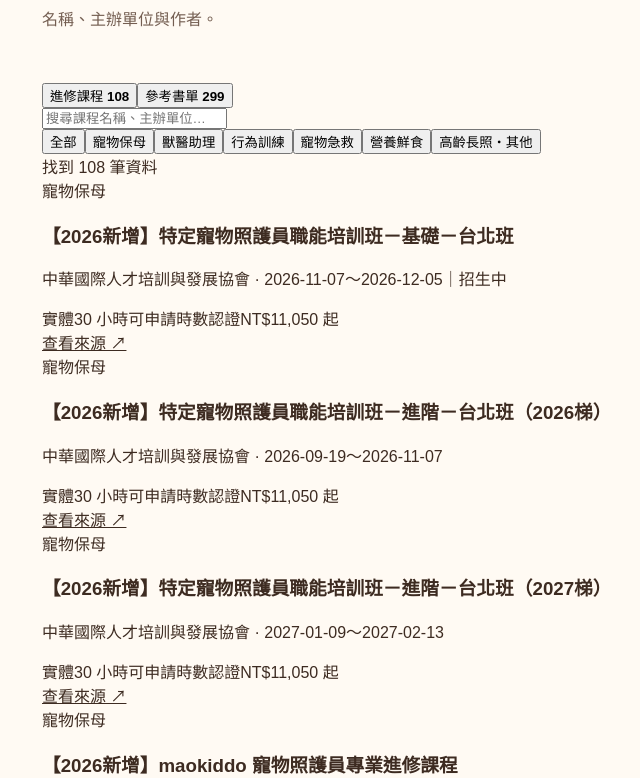
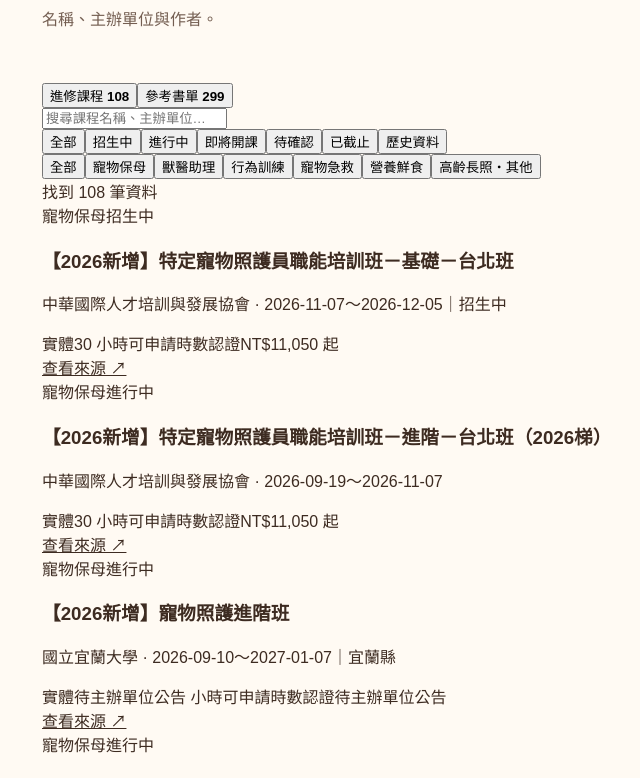
Before and after one commit to furkid-me/furkid-website, a Next.js app: page /learn in a window 1280 px wide. Shown: the part 1825-2603 px from the top of the page, without its empty margins (36-676 px from the left). Built offline with nearby package versions, Linux system fonts and the light colour scheme.

Commit message:
Learn QA: add course status, sorting and accessible filters

```diff
--- a/app/learn/ResourceLibrary.js
+++ b/app/learn/ResourceLibrary.js
@@ -1,16 +1,28 @@
 "use client";
 import {useMemo,useState} from "react";
 
+const TODAY="2026-10-01";
+const statusRank={"招生中":0,"進行中":1,"即將開課":2,"待確認":3,"已截止":4,"歷史資料":5};
+function courseStatus(x){
+ const text=`${x.title||""} ${x.note||""}`;
+ if(text.includes("招生中")) return "招生中";
+ const dates=[...text.matchAll(/20\d{2}-\d{2}-\d{2}/g)].map(m=>m[0]);
+ if(dates.length){const start=dates[0],end=dates[dates.length-1];if(end<TODAY)return "已截止";if(start>TODAY)return "即將開課";return "進行中";}
+ if(/202[0-5]/.test(x.title||"")) return "歷史資料";
+ return "待確認";
+}
+
 export default function ResourceLibrary({courses=[],books=[],categories=[]}){
- const [tab,setTab]=useState("courses"),[q,setQ]=useState(""),[cat,setCat]=useState("全部");
- const rows=tab==="courses"?courses:books;
+ const [tab,setTab]=useState("courses"),[q,setQ]=useState(""),[cat,setCat]=useState("全部"),[status,setStatus]=useState("全部");
+ const rows=useMemo(()=>tab==="courses"?courses.map(x=>({...x,_status:courseStatus(x)})):books,[tab,courses,books]);
  const cats=useMemo(()=>["全部",...new Set((categories.length?categories:rows.map(x=>x.cat)).filter(Boolean))],[rows,categories]);
- const filtered=useMemo(()=>rows.filter(x=>{const text=Object.values(x).join(" ").toLowerCase();return(cat==="全部"||x.cat===cat)&&(!q||text.includes(q.toLowerCase()))}),[rows,q,cat]);
+ const filtered=useMemo(()=>rows.filter(x=>{const text=Object.values(x).join(" ").toLowerCase();return(cat==="全部"||x.cat===cat)&&(tab!=="courses"||status==="全部"||x._status===status)&&(!q||text.includes(q.toLowerCase()))}).sort((a,b)=>tab==="courses"?(statusRank[a._status]-statusRank[b._status]):0),[rows,q,cat,status,tab]);
  return <div className="resource-browser">
-  <div className="resource-toolbar"><div className="resource-tabs"><button className={tab==="courses"?"active":""} onClick={()=>{setTab("courses");setCat("全部")}}>進修課程 <b>{courses.length}</b></button><button className={tab==="books"?"active":""} onClick={()=>{setTab("books");setCat("全部")}}>參考書單 <b>{books.length}</b></button></div><input value={q} onChange={e=>setQ(e.target.value)} placeholder={tab==="courses"?"搜尋課程名稱、主辦單位…":"搜尋書名、作者…"}/></div>
+  <div className="resource-toolbar"><div className="resource-tabs"><button className={tab==="courses"?"active":""} onClick={()=>{setTab("courses");setCat("全部");setStatus("全部")}}>進修課程 <b>{courses.length}</b></button><button className={tab==="books"?"active":""} onClick={()=>{setTab("books");setCat("全部");setStatus("全部")}}>參考書單 <b>{books.length}</b></button></div><input aria-label="搜尋進修資源" value={q} onChange={e=>setQ(e.target.value)} placeholder={tab==="courses"?"搜尋課程名稱、主辦單位…":"搜尋書名、作者…"}/></div>
+  {tab==="courses"&&<div className="status-filters" aria-label="課程狀態">{["全部","招生中","進行中","即將開課","待確認","已截止","歷史資料"].map(x=><button key={x} className={status===x?"active":""} onClick={()=>setStatus(x)}>{x}</button>)}</div>}
   <div className="resource-filters">{cats.map(x=><button key={x} className={cat===x?"active":""} onClick={()=>setCat(x)}>{x}</button>)}</div>
   <div className="resource-count">找到 {filtered.length} 筆{q?`符合「${q}」的`:""}資料</div>
-  <div className={tab==="courses"?"course-list":"book-grid"}>{filtered.map((x,i)=>tab==="courses"?<article className="course-row" key={`${x.title}-${i}`}><div><span className="resource-cat">{x.cat}</span><h3>{x.title}</h3><p>{x.org}{x.note?` · ${x.note}`:""}</p><div className="resource-meta">{x.mode&&<span>{x.mode}</span>}{x.hours&&<span>{x.hours} 小時</span>}{x.cert&&<span>{x.cert}</span>}{x.fee&&<span>{x.fee}</span>}</div></div>{x.link&&<a href={x.link} target="_blank" rel="noreferrer">查看來源 ↗</a>}</article>:<article className="book-card" key={`${x.name}-${i}`}><span className="resource-cat">{x.cat}</span><h3>{x.name}</h3><p>{x.author||"作者資料待補"}</p>{x.price&&<b>NT$ {x.price}</b>}<div>{x.eslite&&<a href={x.eslite} target="_blank" rel="noreferrer">書店 ↗</a>}{x.shopee&&<a href={x.shopee} target="_blank" rel="noreferrer">購書 ↗</a>}</div></article>)}</div>
-  {!filtered.length&&<div className="resource-empty">目前沒有符合條件的資料</div>}
+  <div className={tab==="courses"?"course-list":"book-grid"}>{filtered.map((x,i)=>tab==="courses"?<article className="course-row" key={`${x.title}-${i}`}><div><div className="resource-labels"><span className="resource-cat">{x.cat}</span><span className={`course-status status-${x._status}`}>{x._status}</span></div><h3>{x.title}</h3><p>{x.org}{x.note?` · ${x.note}`:""}</p><div className="resource-meta">{x.mode&&<span>{x.mode}</span>}{x.hours&&<span>{x.hours} 小時</span>}{x.cert&&<span>{x.cert}</span>}{x.fee&&<span>{x.fee}</span>}</div></div>{x.link&&<a className="resource-source" href={x.link} target="_blank" rel="noreferrer">查看來源 ↗</a>}</article>:<article className="book-card" key={`${x.name}-${i}`}><span className="resource-cat">{x.cat}</span><h3>{x.name}</h3><p>{x.author||"作者資料待補"}</p>{x.price&&<b>NT$ {x.price}</b>}<div className="book-links">{x.eslite&&<a href={x.eslite} target="_blank" rel="noreferrer">書店 ↗</a>}{x.shopee&&<a href={x.shopee} target="_blank" rel="noreferrer">購書 ↗</a>}</div></article>)}</div>
+  {!filtered.length&&<div className="resource-empty">目前沒有符合條件的資料，試著清除搜尋或切換分類。</div>}
  </div>
 }
```
